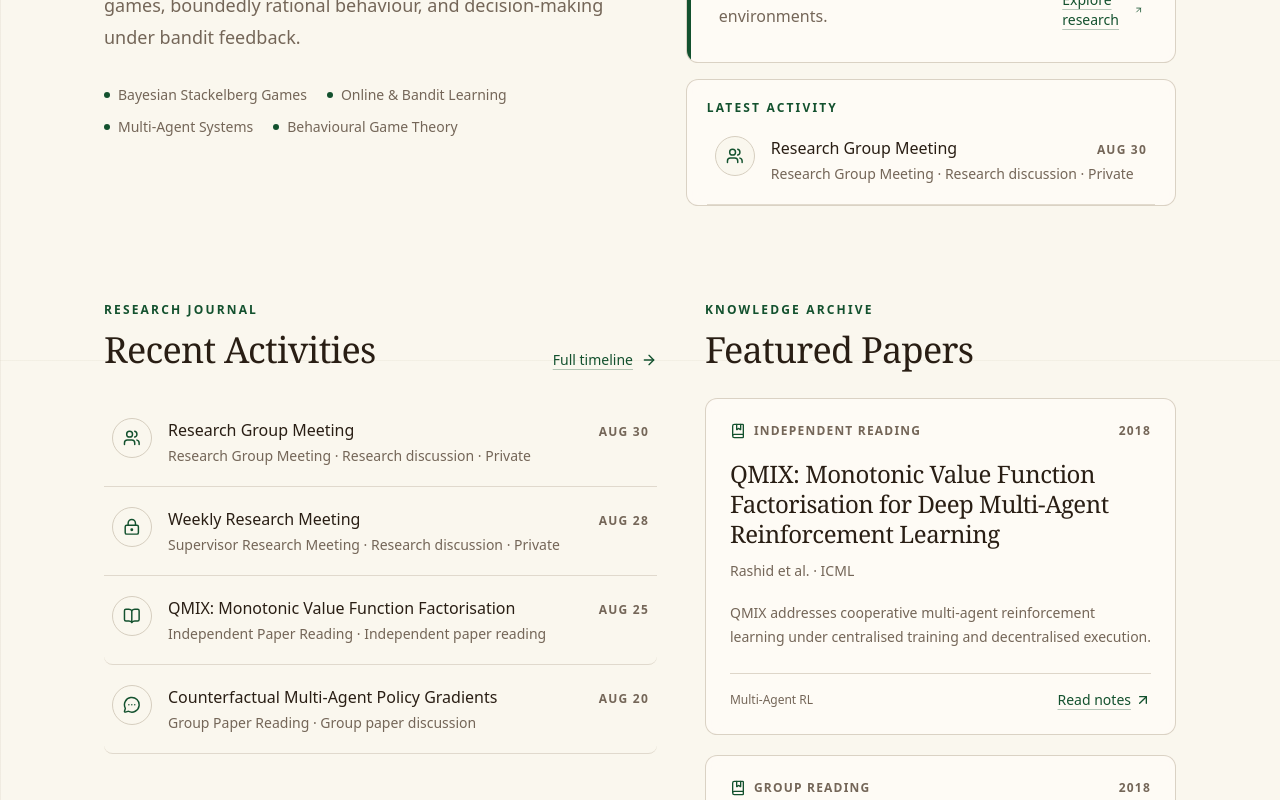
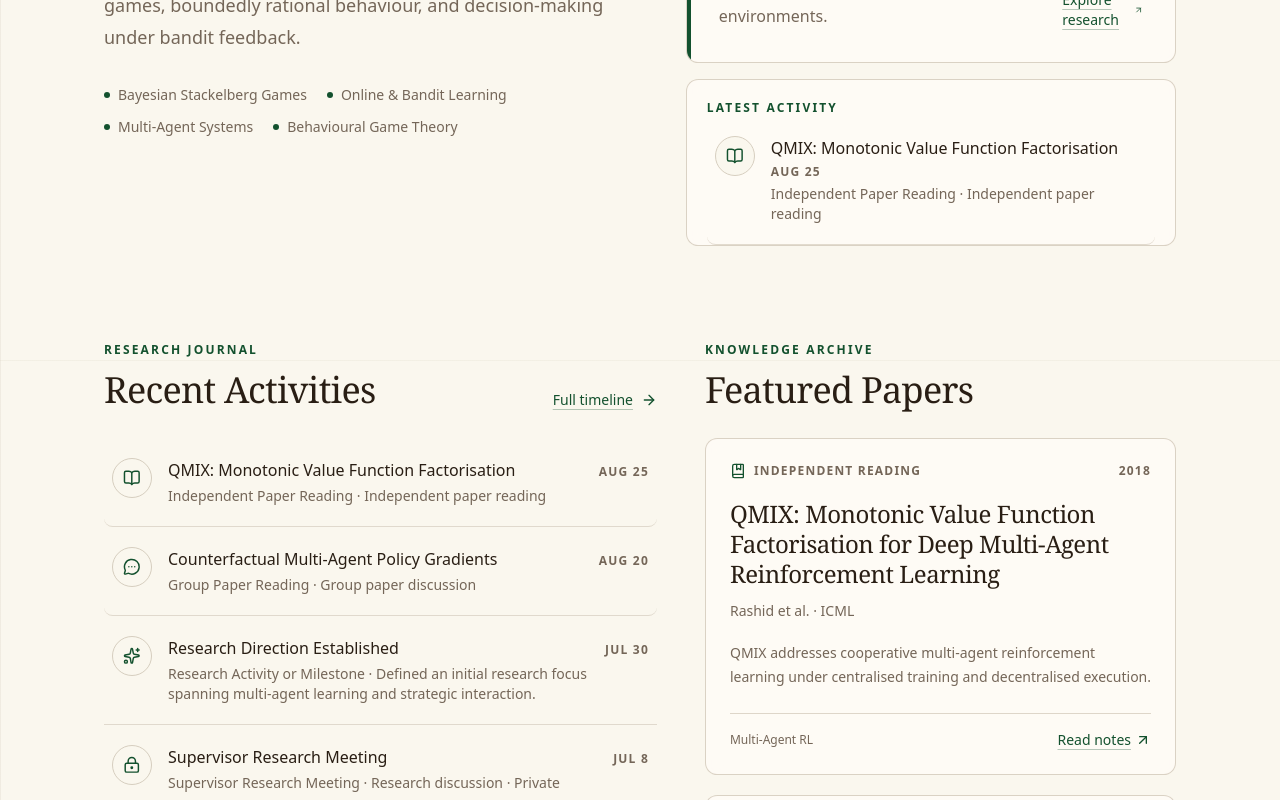
Before and after one commit to SouthwestLili/personal-research-hub, a Next.js app: page / in a window 1280 px wide. Shown: the part 440-1240 px from the top of the page. Built offline with nearby package versions, Linux system fonts and the light colour scheme.

Commit message:
Update private supervisor meeting timeline

```diff
--- a/content/activities.ts
+++ b/content/activities.ts
@@ -2,22 +2,6 @@ import type { PublicActivity } from './types';
 
 // Activity-only records are already reduced to their public projection here.
 export const activities: PublicActivity[] = [
-  {
-    id: 'group-meeting-2026-08-30',
-    date: '2026-08-30',
-    type: 'RESEARCH_GROUP_MEETING',
-    visibility: 'ACTIVITY_ONLY',
-    publicTitle: 'Research Group Meeting',
-    publicSummary: 'Research discussion · Private',
-  },
-  {
-    id: 'supervisor-meeting-2026-08-28',
-    date: '2026-08-28',
-    type: 'SUPERVISOR_MEETING',
-    visibility: 'ACTIVITY_ONLY',
-    publicTitle: 'Weekly Research Meeting',
-    publicSummary: 'Research discussion · Private',
-  },
   {
     id: 'qmix-reading-2026-08-25',
     date: '2026-08-25',
@@ -47,4 +31,20 @@ export const activities: PublicActivity[] = [
     publicSummary:
       'Defined an initial research focus spanning multi-agent learning and strategic interaction.',
   },
+  {
+    id: 'supervisor-meeting-2026-07-08-2',
+    date: '2026-07-08',
+    type: 'SUPERVISOR_MEETING',
+    visibility: 'ACTIVITY_ONLY',
+    publicTitle: 'Supervisor Research Meeting',
+    publicSummary: 'Research discussion · Private',
+  },
+  {
+    id: 'supervisor-meeting-2026-07-08-1',
+    date: '2026-07-08',
+    type: 'SUPERVISOR_MEETING',
+    visibility: 'ACTIVITY_ONLY',
+    publicTitle: 'Supervisor Research Meeting',
+    publicSummary: 'Research discussion · Private',
+  },
 ];
```
Also changed, not shown: 2 other files (tests, documents, lock files or other folders).
